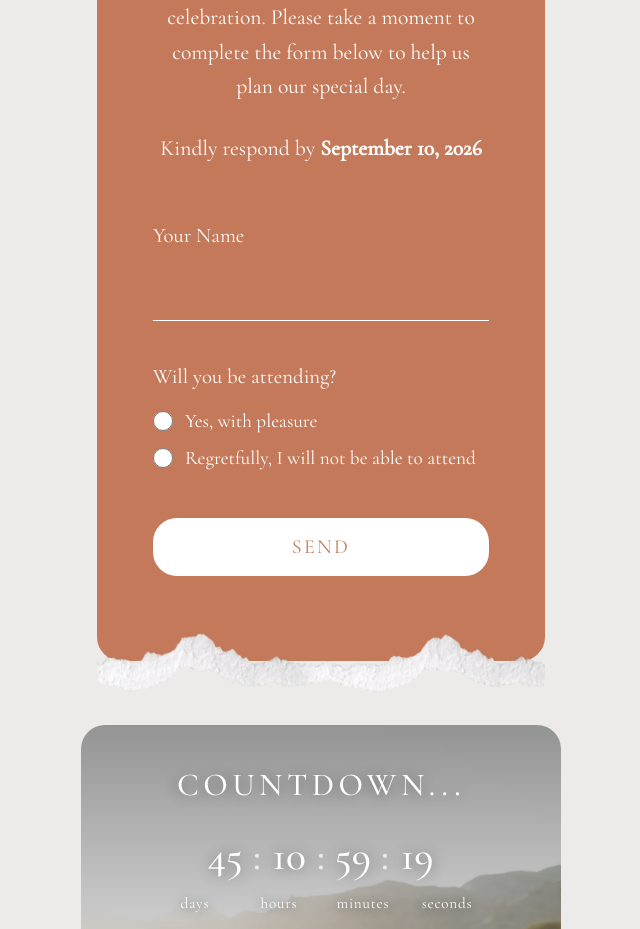
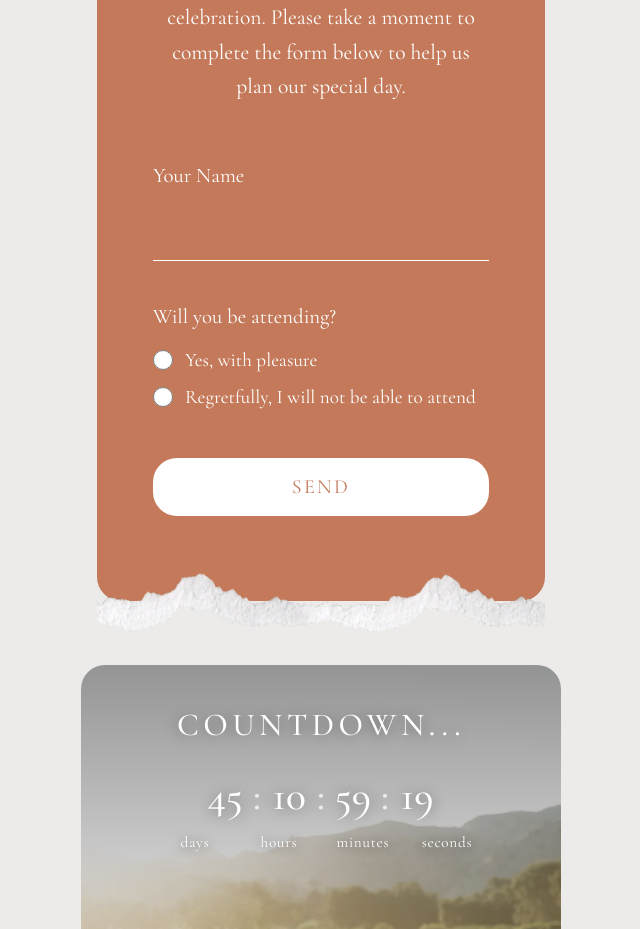
Before and after one commit to Gegham8/suren-rubina, a Next.js app: page / in a window 1280 px wide. Shown: the part 4700-5629 px from the top of the page, without its empty margins (319-959 px from the left). Built offline with nearby package versions, Linux system fonts and the light colour scheme; a web font is replaced by a local one.

Commit message:
Remove RSVP response deadline from the form to streamline user experience

```diff
--- a/src/components/Rsvp.tsx
+++ b/src/components/Rsvp.tsx
@@ -143,9 +143,6 @@ export default function Rsvp() {
             help us plan our special day.
           </p>
 
-          <p className="mt-7" style={{ fontSize: "clamp(1.1rem, 4.4vw, 1.35rem)" }}>
-            Kindly respond by <strong>September 10, 2026</strong>
-          </p>
 
           {status === "sent" ? (
             <p className="mt-14 pb-4" style={{ fontSize: "1.4rem", fontWeight: 500 }}>
```
